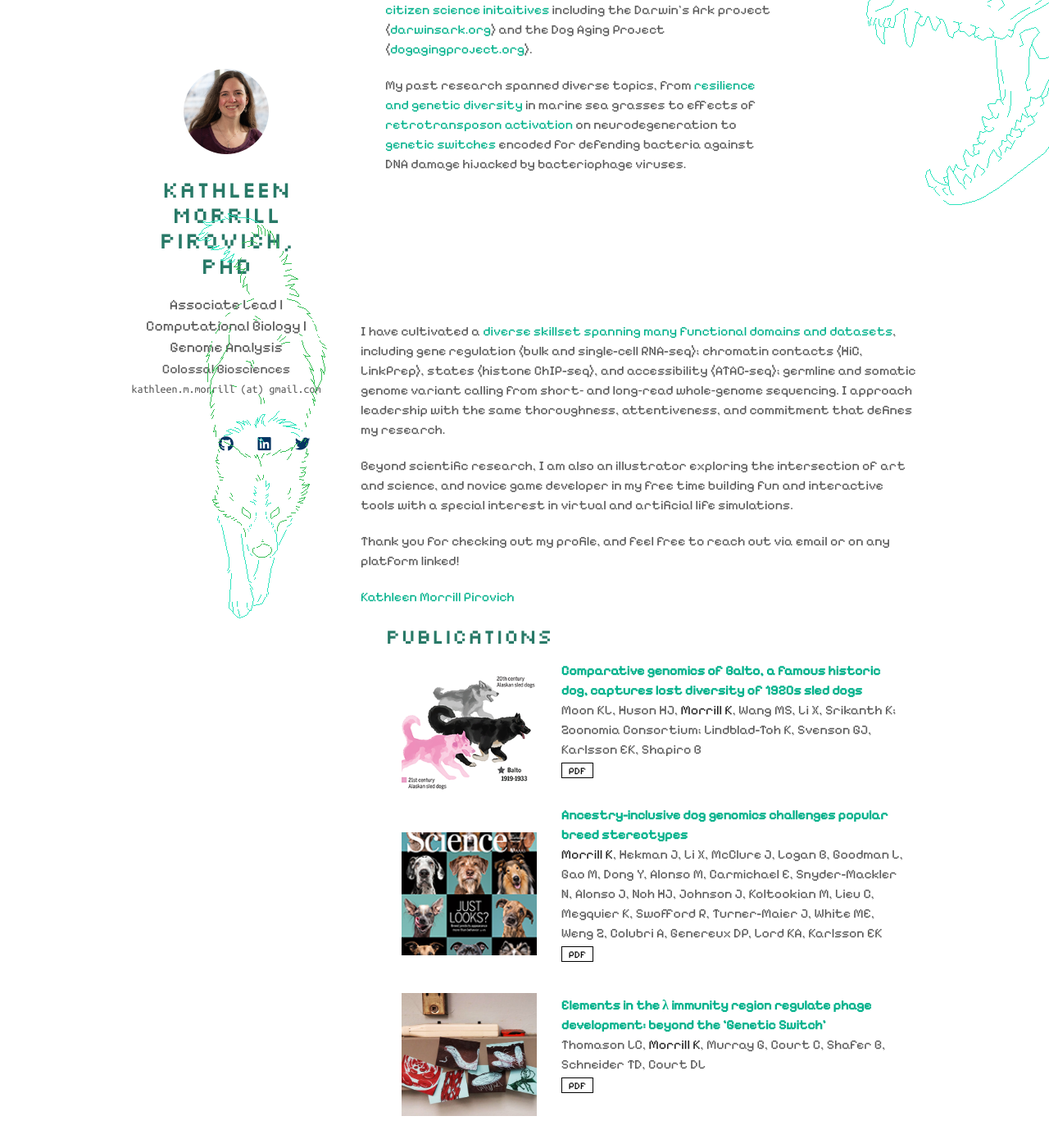
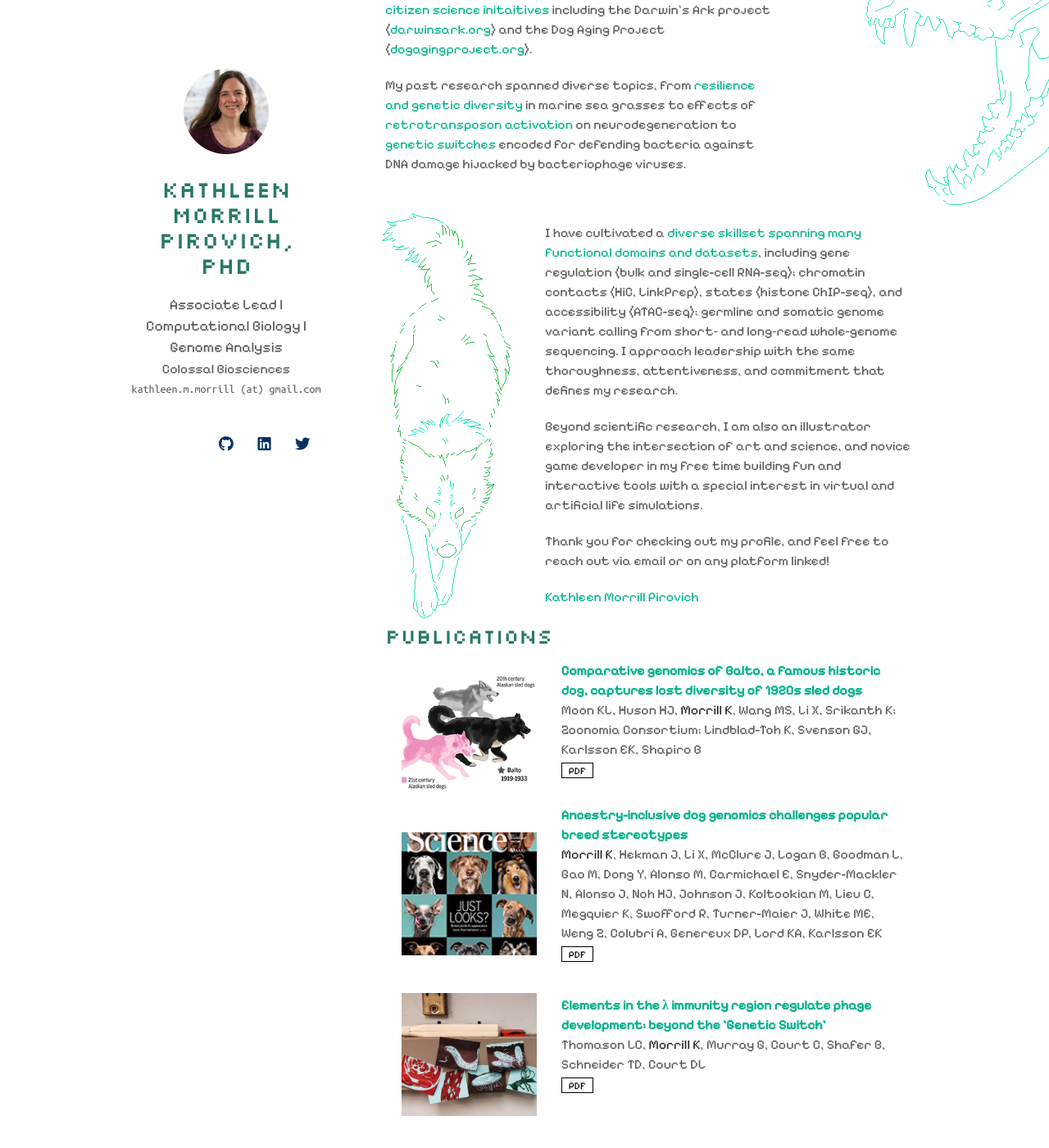
Before and after one commit to tabbzi/tabbzi.github.io, a Jekyll site: the page built from index.md, in a window 1280 px wide and 1400 px high, scrolled down 509 px. Shown: the whole window at 82% size. Built offline with Jekyll 4.4.1, drawn with Linux system fonts in a browser that asks for light colours; nearby versions of some CDN libraries; a style sheet for code colours, icons or effects is not loaded; our own code applies the rules of GitHub Pages for plain Markdown files.

Commit message:
Update style.scss

```diff
--- a/assets/css/style.scss
+++ b/assets/css/style.scss
@@ -15,7 +15,7 @@
 }
 
 .lower-left {
-    margin-left: -250px;
+    margin-left: -25px;
 }
 
 @media (max-width: 800px) {
```
